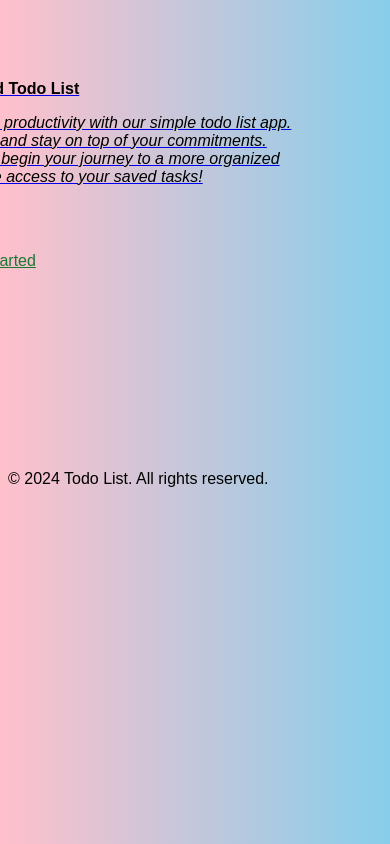
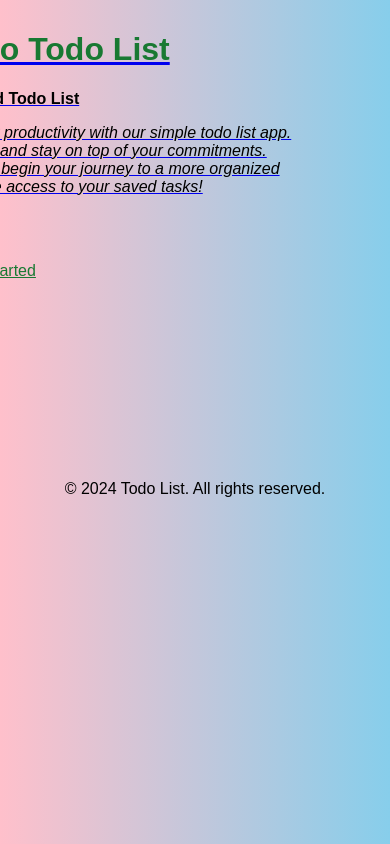
Before and after one commit to Odrachael/todo_list, a website: page public/landing.html in a window 390 px wide. Drawn offline with Linux system fonts and the light colour scheme.

Commit message:
responsive screen layout

```diff
--- a/public/styles.css
+++ b/public/styles.css
@@ -90,3 +90,35 @@ body {
         align-items: center;
     }
   }
+/* General styles */
+body, html {
+  margin: 0;
+  padding: 0;
+}
+
+.landing-page-container {
+  max-width: 800px;
+  margin: 0 auto;
+  padding: 20px;
+}
+
+header {
+  text-align: center;
+  margin-bottom: 20px;
+}
+
+main {
+  text-align: center;
+}
+
+footer {
+  text-align: center;
+  margin-top: 20px;
+}
+
+/* Responsive styles */
+@media only screen and (max-width: 600px) {
+  .landing-page-container {
+      padding: 10px;
+  }
+}
```
